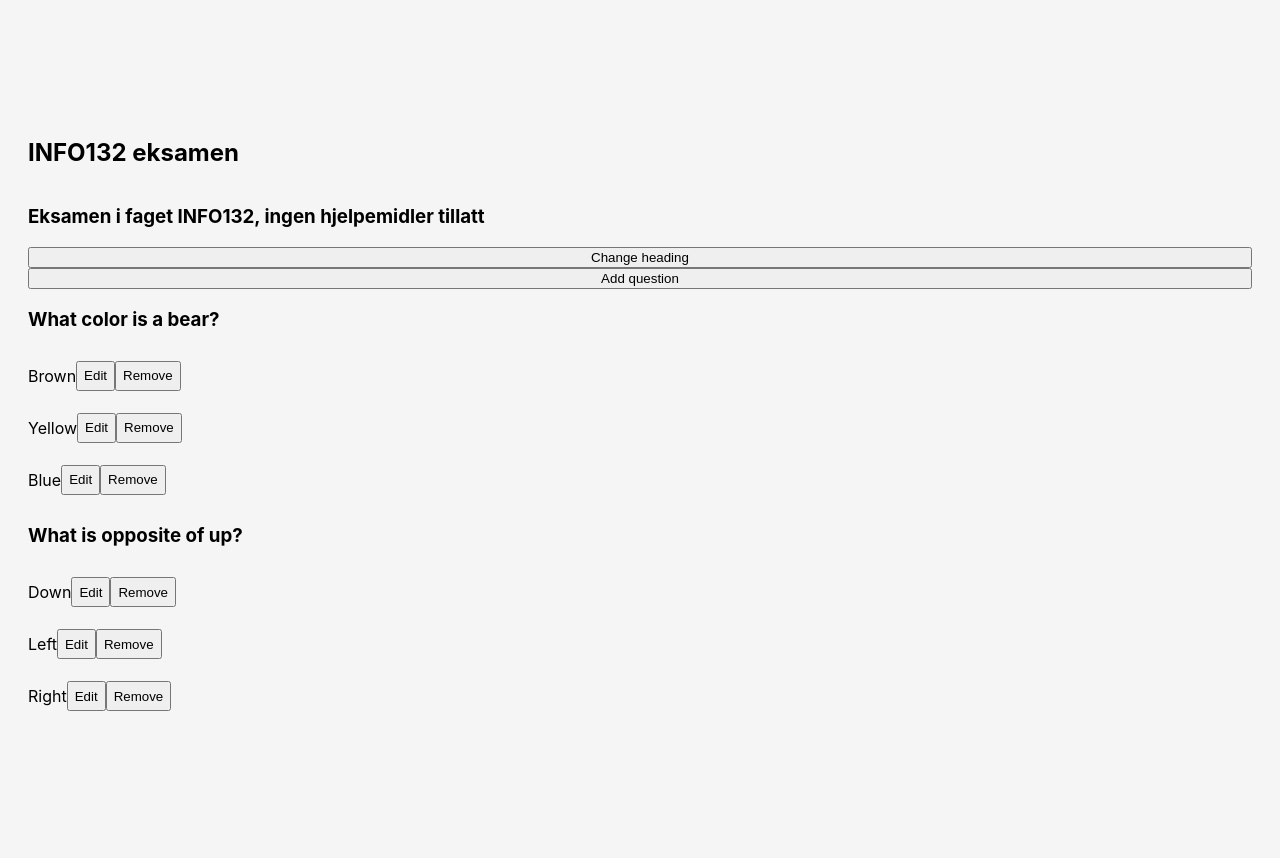
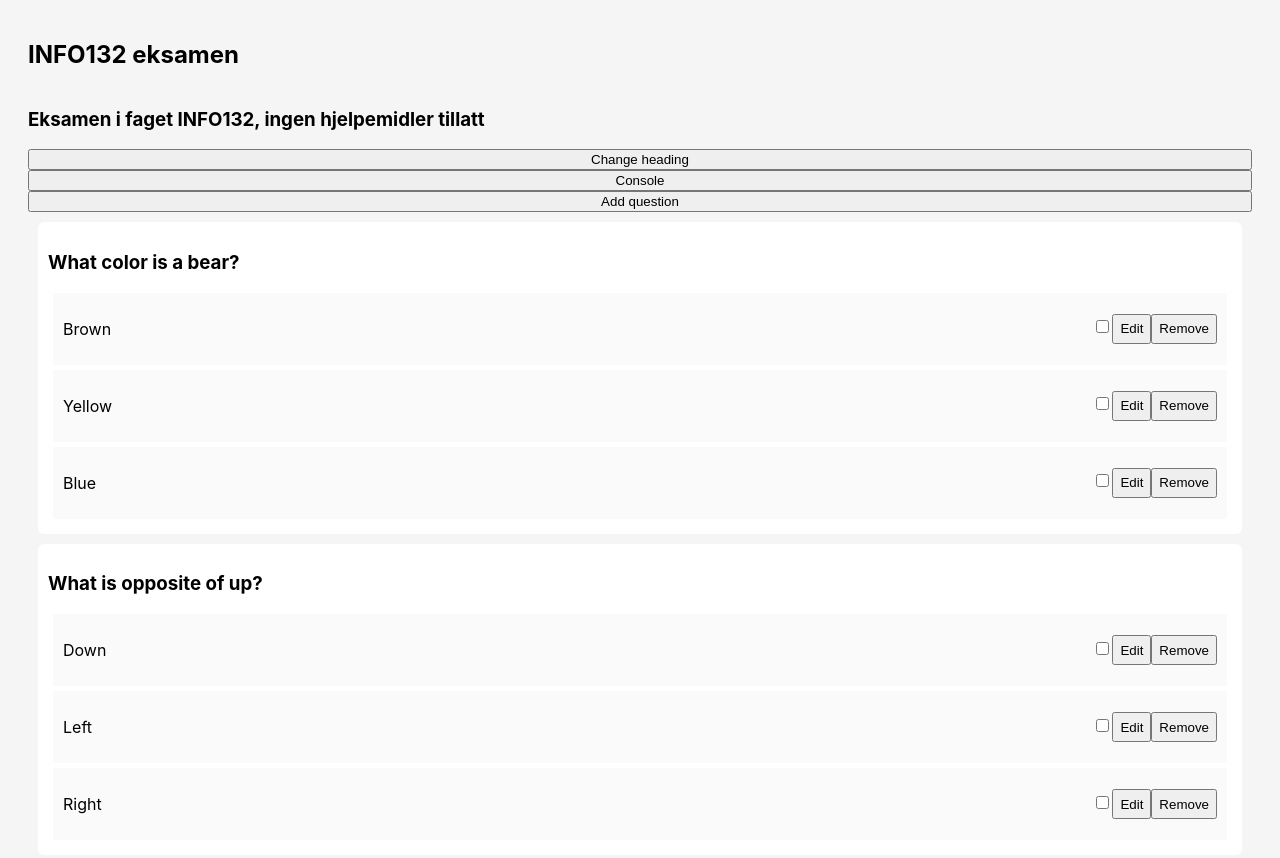
Before and after one commit to jstandal/quiz, a Next.js app: page /quizes in a window 1280 px wide. Shown: the top 858 px of the page. Built offline with nearby package versions, Linux system fonts and the light colour scheme.

Commit message:
added checkboxes for selecting right awnsers

```diff
--- a/pages/quizes.js
+++ b/pages/quizes.js
@@ -35,15 +35,13 @@ const quizes = () => {
     };
 
     const addQuestion = () => {
-        const indexLen = quiz.questions.length;
-
         setQuiz({
             ...quiz,
             questions: [
                 ...quiz.questions,
                 {
                     text: 'New question',
-                    alternatives: ['New alternative', true],
+                    alternatives: [['New alternative', true]],
                 },
             ],
         });
@@ -57,6 +55,12 @@ const quizes = () => {
         setQuiz({ ...newObj });
     };
 
+    const handleChange = (e, i, j) => {
+        const newObj = quiz;
+
+        console.log(e);
+    };
+
     return (
         <div className={styles.container}>
             <h2>{quiz.heading}</h2>
@@ -64,12 +68,13 @@ const quizes = () => {
             <button onClick={() => changeHeading('hello world')}>
                 Change heading
             </button>
+            <button onClick={() => console.log(quiz)}>Console</button>
 
             <button onClick={() => addQuestion()}>Add question</button>
             <div>
                 {quiz.questions.map((value, i) => {
                     return (
-                        <div key={i}>
+                        <div className={styles.questions} key={i}>
                             <h3>{value.text}</h3>
                             {value.alternatives.map((element, j) => {
                                 return (
@@ -78,15 +83,30 @@ const quizes = () => {
                                         key={'q' + j}
                                         index={j}
                                     >
-                                        <p>{element}</p>
+                                        <p>{element[0]}</p>
+                                        <div>
+                                            <input
+                                                type='checkbox'
+                                                onChange={() =>
+                                                    handleChange(
+                                                        element[1],
+                                                        i,
+                                                        j
+                                                    )
+                                                }
+                                            />
                                             <button>Edit</button>
                                             <button
                                                 onClick={() =>
-                                                removeAlternative(element, i)
+                                                    removeAlternative(
+                                                        element,
+                                                        i
+                                                    )
                                                 }
                                             >
                                                 Remove
                                             </button>
+                                        </div>
                                     </div>
                                 );
                             })}
--- a/styles/Home.module.css
+++ b/styles/Home.module.css
@@ -118,10 +118,21 @@
     display: flex;
     flex-direction: row;
     align-items: center;
+    justify-content: space-between;
+    background-color: #fafafa;
+    padding: 10px;
+    margin: 5px;
 }
 
 .alternatives button {
     height: 30px;
+}
+
+.questions {
+    margin: 10px;
+    padding: 10px;
+    background-color: white;
+    border-radius: 6px;
 }
 
 @media (max-width: 600px) {
--- a/styles/globals.css
+++ b/styles/globals.css
@@ -4,7 +4,7 @@ body {
     margin: 0;
     font-family: -apple-system, BlinkMacSystemFont, Segoe UI, Roboto, Oxygen,
         Ubuntu, Cantarell, Fira Sans, Droid Sans, Helvetica Neue, sans-serif;
-    background-color: whitesmoke;
+    background-color: rgb(245, 245, 245);
 }
 
 a {
```
Lines whose indentation alone changed are shown as unchanged.
